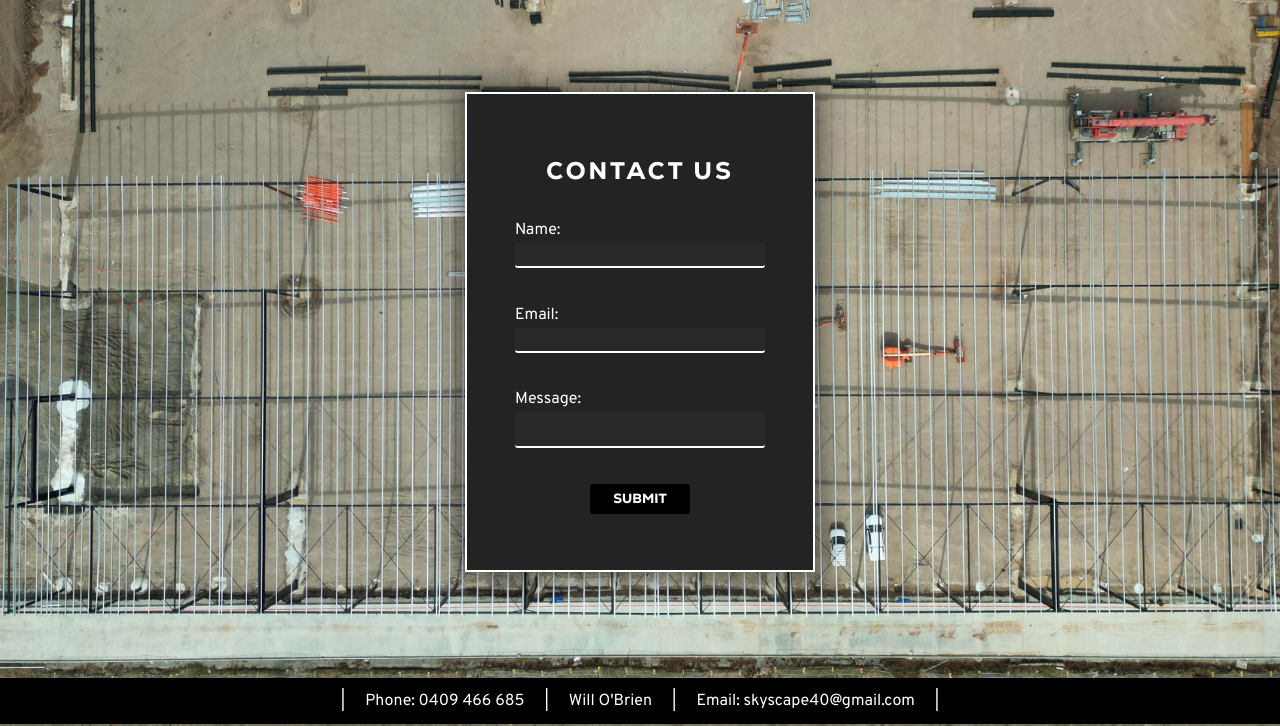
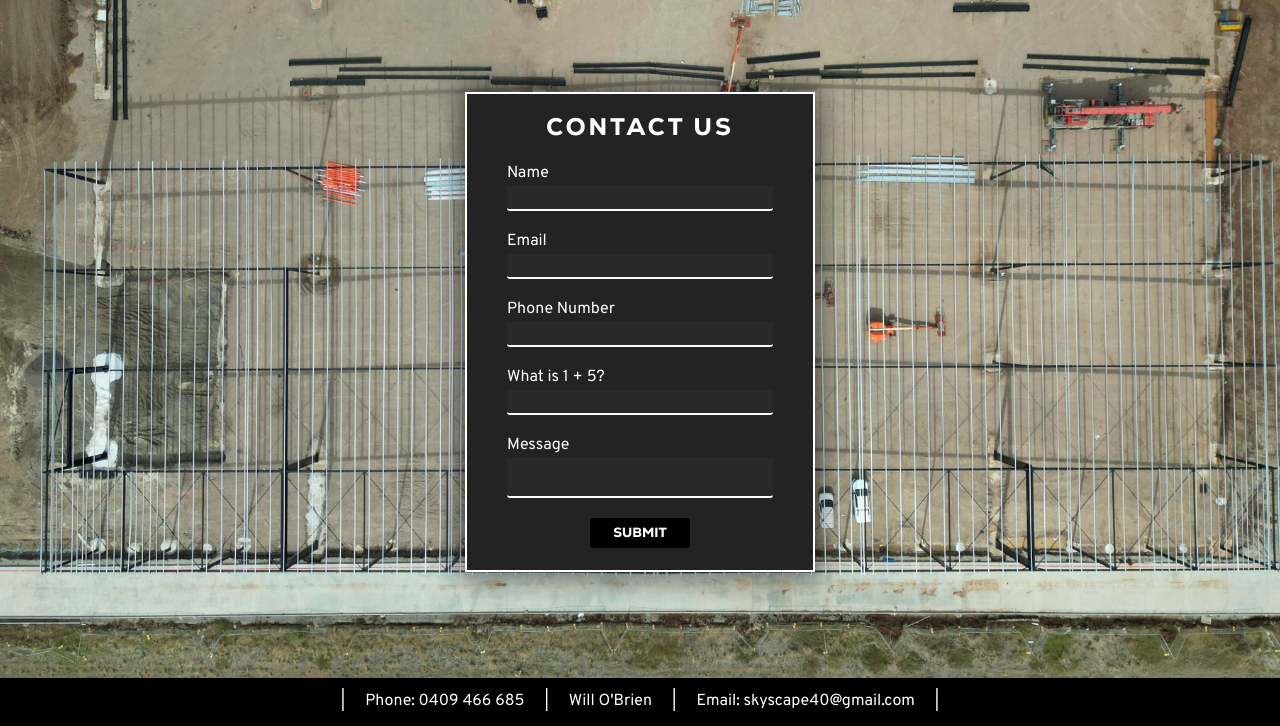
Before and after one commit to Ertersy40/Skyscape-Web, a plain HTML site: page contact.html in a window 1280 px wide. Shown: the part 74-800 px from the top of the page. Drawn offline with Linux system fonts and the light colour scheme.

Commit message:
Added captcha to contact us to stop bots

```diff
--- a/CSS/contactUs.css
+++ b/CSS/contactUs.css
@@ -27,10 +27,9 @@
   }
 
 .contact-form {
-
-    width: 35vw;
+    height: 100%;
+    width: 100%;
     padding-top: 60px;
-    height: fit-content;
     display: flex;
     flex-direction: column;
     justify-content: space-evenly   ;
@@ -47,25 +46,20 @@
     justify-content: space-evenly;
 
 }
-.contact-form form{
+.contactWrap form{
     font-family: "overpass-regular";
     display: flex;
     flex-direction: column;
     align-items: center;
 }
 
-.contact-form h2{
-
+.contactWrap h2{
     text-align: center;
-    margin-top: -50px;
     font-family: "Nexa-Heavy", sans-serif;
     letter-spacing: 3px;
-    white-space: nowrap;
-    overflow: hidden;
-    text-overflow: ellipsis;
 }
 
-.contact-form input{
+.contactWrap input{
     color: white;
     background-color: rgb(41, 41, 41);
     border:none;
@@ -79,12 +73,9 @@
     border-radius: 3px;
     resize: none;
 }
-.contact-form div{
-    width: max-content;
-}
 
-.contact-form textarea{
-    overflow-y: hidden;
+.contactWrap textarea{
+    overflow-y: auto;
     color: white;
     font-family: "overpass-regular";
     background-color: rgb(41, 41, 41);
@@ -94,20 +85,27 @@
     padding-left: 4px;
     padding-right: 4px;
     width: 250px;
+    min-height: 40px;
     border-radius: 3px;
     resize: none;
+    max-height: 122px;
 }
 
 .inputWrapper {
-    max-height: 122px;
-    overflow-y: auto;
     display: flex;
     justify-content: flex-end;
     width: 300px;
+    height: fit-content;
+}
+
+.inputWrapper textarea {
+    margin-top: 0;
+    max-height: 122px;
+    overflow-y: auto;
 }
 
 
-.contact-form button{
+.contactWrap button{
     font-family: "Nexa-Heavy";
     background-color: black;
     color: white;
@@ -117,12 +115,17 @@
     border-radius: 3px;
     transition-duration: 0.3s;
 }
-.contact-form button:hover{
+.contactWrap button:hover{
 
     background-color: rgb(255, 255, 255);
     color: black;
     border: 3px solid rgb(189, 189, 189);
 
+}
+
+.contactWrap {
+    display: flex;
+    flex-direction: column;
 }
 
 textarea:focus, input:focus{
@@ -139,3 +142,18 @@ textarea:focus, input:focus{
     justify-content: center;
     /* background-color: rgb(35, 35, 35); */
 }
+
+.form-group {
+    display: flex;
+    flex-direction: column;
+}
+
+.form-group input, .form-group textarea {
+    margin-bottom: 20px;
+    width: 100%;
+    min-width: 166px
+}
+
+.card, .contactWrap form {
+    width: 100%;
+}
--- a/contact.html
+++ b/contact.html
@@ -34,38 +34,41 @@
         </div>
       </header>
         <div class="infowrapper">
-          <div class="contactWrap"><div class="contact-form">
+          <div class="contactWrap">
+
               <h2>CONTACT US</h2>
-
-              <form action="https://formsubmit.co/e0ef627a38d2b5208c5a0e63c0ba1817" method="POST">
-                <div class="textEntry">
-                  <input type="hidden" name="_next" value="https://skyscapedrones.com/index.html">
-                  <input type="hidden" name="_captcha" value="false">
-                  <div>
-                    <label for="name">Name:</label>
-                    <div class="inputWrapper">
-                      <input type="text" id="name" name="name" required>
-                    </div>
+              <form action="https://api.web3forms.com/submit" method="POST">
+                <input type="hidden" name="access_key" value="3381e948-c3fe-4fa1-ac6c-d23b69bef54d" />
+                <input type="hidden" name="subject" value="New Website Enquiry" />
+                <input type="checkbox" name="botcheck" style="display: none;" />
+                <div class="card">
+                  <div class="form-group">
+                      <label for="name" class="form-label">Name</label>
+                      <input type="text" name="name" id="name" required class="form-input" />
                   </div>
-                  <div>
-                    <label for="email">Email:</label>
-                    <div class="inputWrapper">
-                      <input type="email" id="email" name="email" required>
-                    </div>
+                  <div class="form-group">
+                      <label for="email" class="form-label">Email</label>
+                      <input type="email" name="email" id="email" required class="form-input" />
                   </div>
-                  <div>
-                    <label for="message">Message:</label>
-                    <div class="inputWrapper">
-                      <textarea id="message" name="message" oninput='this.style.height = "";this.style.height = this.scrollHeight + "px"' maxlength="220" required></textarea>
-                    </div>
+                  <div class="form-group">
+                      <label for="phone" class="form-label">Phone Number</label>
+                      <input type="text" name="phone" id="phone" required class="form-input" />
+                  </div>
+                  <div class="form-group">
+                      <label for="math-answer" class="form-label"><span id="math-question-text"></span></label>
+                      <input type="text" name="math-answer" id="math-answer" required class="form-input" />
+                  </div>
+                  <div class="form-group message-form">
+                      <label for="message" class="form-label">Message</label>
+                      <textarea rows="1" name="message" id="message" class="form-input" required></textarea>
                   </div>
                 </div>
+                <p id="submission-result"></p>
 
-                <div>
-                  <button type="submit"><b>SUBMIT</b></button>
+                <div class="form-group">
+                    <button type="submit" class="submit-button">SUBMIT</button>
                 </div>
-              </form>
-            </div>
+            </form>
           </div>
           <div class="contactImg">
             <img src="./Assets/Images/grid/Gateway_-_Stage_6_Photo_2.jpg" alt="">
@@ -84,5 +87,6 @@
             <!-- Will O'Brien      | Email: skyscape40@gmail.com</p> -->
         </footer>
         <script src="script.js"></script>
+        <script src="contact.js"></script>
     </body>
 </html>
--- /dev/null
+++ b/contact.js
@@ -0,0 +1,82 @@
+document.addEventListener('DOMContentLoaded', () => {
+    const messageField = document.getElementById('message');
+    const form = document.getElementById("contact-form");
+    const result = document.getElementById("submission-result");
+
+    if (messageField) {
+        const cardDiv = messageField.closest('.card');
+
+        const adjustHeight = (element) => {
+            element.style.height = 'auto';
+            element.style.height = element.scrollHeight + 'px';
+        };
+
+        messageField.addEventListener('input', function () {
+            adjustHeight(this);
+        });
+
+        adjustHeight(messageField);
+    } else {
+        console.error("Element with id 'message' was not found.");
+    }
+    const mathQuestionText = document.getElementById('math-question-text');
+    const mathAnswer = document.getElementById('math-answer');
+
+    function generateMathQuestion() {
+        const num1 = Math.floor(Math.random() * 10);
+        const num2 = Math.floor(Math.random() * 10);
+        const question = `${num1} + ${num2}`;
+        mathQuestionText.textContent = `What is ${question}?`;
+        return num1 + num2;
+    }
+
+    let correctAnswer = generateMathQuestion();
+
+
+    form.addEventListener("submit", function (e) {
+        if (parseInt(mathAnswer.value) !== correctAnswer) {
+            e.preventDefault();
+            result.innerHTML = "Incorrect math answer. Please try again.";
+            correctAnswer = generateMathQuestion();
+            return;
+        }
+
+        e.preventDefault();
+        const formData = new FormData(form);
+        const object = {};
+        formData.forEach((value, key) => {
+            object[key] = value;
+        });
+        const json = JSON.stringify(object);
+        result.innerHTML = "Please wait...";
+
+        fetch("https://api.web3forms.com/submit", {
+            method: "POST",
+            headers: {
+                "Content-Type": "application/json",
+                Accept: "application/json"
+            },
+            body: json
+        })
+        .then(async (response) => {
+            let json = await response.json();
+            if (response.status === 200) {
+                result.innerHTML = json.message;
+            } else {
+                console.log(response);
+                result.innerHTML = json.message;
+            }
+        })
+        .catch((error) => {
+            console.log(error);
+            result.innerHTML = "Something went wrong!";
+        })
+        .then(function () {
+            form.reset();
+            setTimeout(() => {
+                result.style.display = "none";
+            }, 5000);
+        });
+        correctAnswer = generateMathQuestion();
+    });
+});
--- a/style.css
+++ b/style.css
@@ -27,6 +27,8 @@ body {
     background-color: black;
     color: white;
     font-family: sans-serif;
+    position: relative;
+    margin-bottom: 46px;
 }
 
 /* HEADER */
@@ -155,6 +157,10 @@ ul li:hover {
 
 /* Footer */
 footer {
+    position: absolute;
+    width: 100%;
+    bottom: 0px;
+    margin-bottom: -46px;
     display: flex;
     align-items: center;
     justify-content: center;
@@ -172,6 +178,7 @@ footer p{
 @media only screen and (max-width:600px) {
 
     footer {
+        margin-bottom: -155px;
         flex-direction: column;
         padding: 10px;
     }
```
